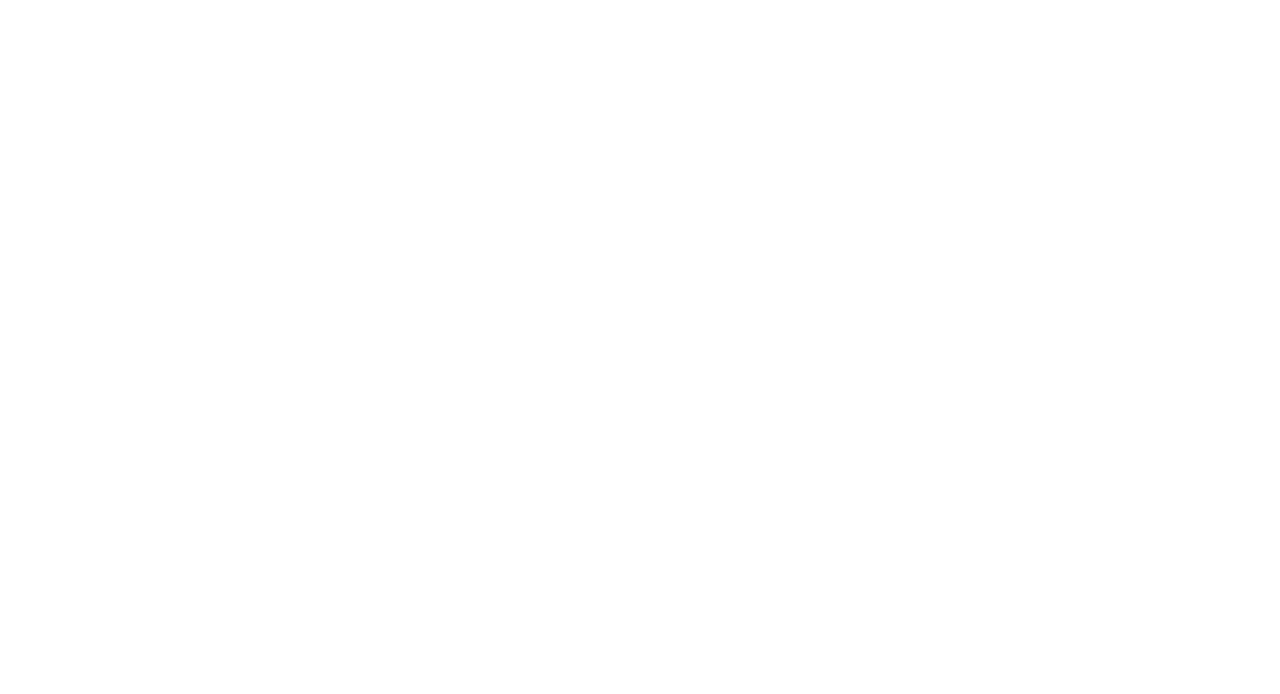
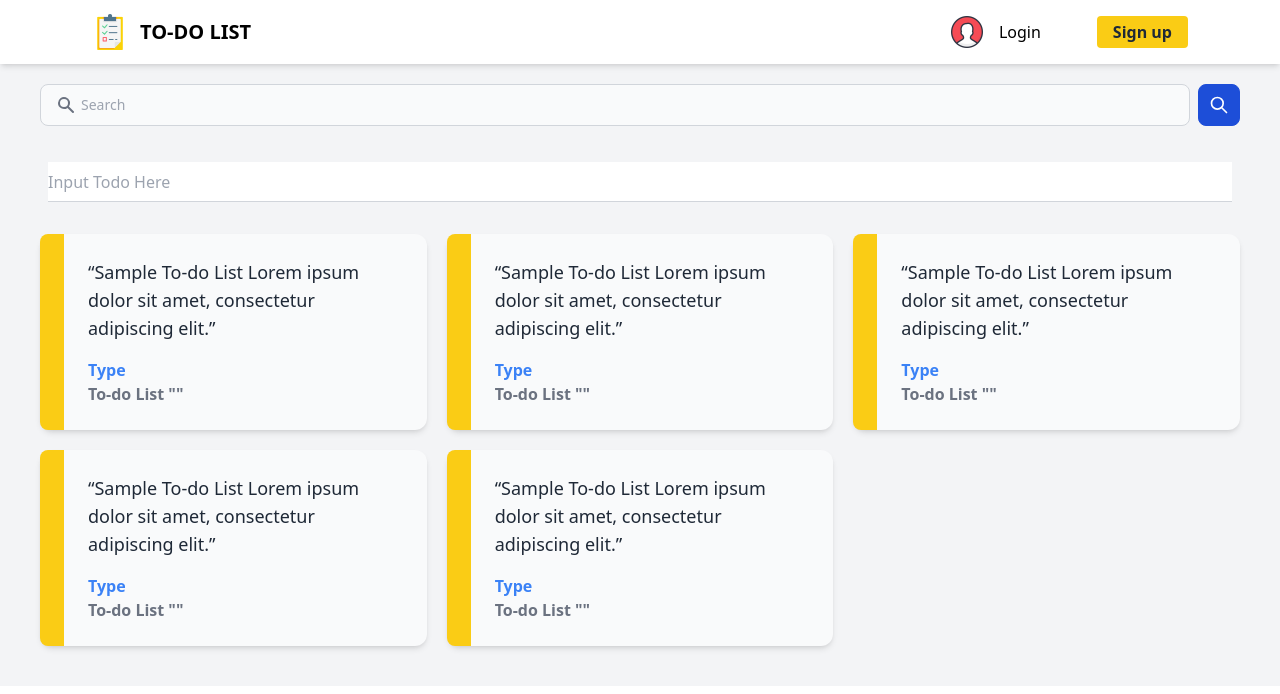
Before and after one commit to humerCA/To-Do-List, a React (Vite) app: page /main in a window 1280 px wide. Before the commit this address had no page. Shown: the top 694 px of the page. Built offline with nearby package versions, Linux system fonts and the light colour scheme.

Commit message:
dark mode

```diff
--- a/package.json
+++ b/package.json
@@ -11,6 +11,7 @@
   "dependencies": {
     "react": "^18.2.0",
     "react-dom": "^18.2.0",
+    "react-jwt": "^1.1.7",
     "react-router-dom": "^6.4.3"
   },
   "devDependencies": {
--- a/src/App.jsx
+++ b/src/App.jsx
@@ -2,14 +2,18 @@
 import { Route, Routes } from "react-router-dom";
 import About from "./Components/Pages/About";
 import Home from "./Components/Pages/Home";
+import Todo from "./Components/Main/Todo";
+import NotFound from "./Components/Pages/NotFound";
 
 function App() {
   return (
     <Routes>
       <Route path="/" element={<Home />} exact />
+      <Route path="/main" element={<Todo />} exact />
       <Route path="/about" element={<About />} exact>
         <Route path="company" element={<h1>Company</h1>} exact />
       </Route>
+      <Route path="*" element={<NotFound />} exact></Route>
     </Routes>
   );
 }
--- a/src/Components/Body.jsx
+++ b/src/Components/Body.jsx
@@ -6,13 +6,13 @@
   const [showSignUp, setSignUp] = useState(false);
   return (
     <>
-      <section className="relative z-0 flex h-full  flex-1 select-none flex-col bg-gray-100">
+      <section className="relative z-0 flex h-full select-none flex-col bg-gray-100 dark:bg-gray-800">
         <img
           src="src/Images/background.jpg"
           className="absolute h-full w-full bg-auto object-cover opacity-20"
         />
         <div className="relative flex h-full flex-col items-center justify-center p-20 text-center">
-          <h1 className="text-3xl font-black text-gray-800 sm:text-4xl md:text-5xl">
+          <h1 className="text-3xl font-black text-gray-800 dark:text-gray-100 sm:text-4xl md:text-5xl">
             Welcome to To-Do List
           </h1>
           <button
--- a/src/Components/Main/Todo.jsx
+++ b/src/Components/Main/Todo.jsx
@@ -1,7 +1,41 @@
 import React from "react";
+import Nav from "../Nav";
+import Cards from "../UIComponents/Cards";
+import TextInput from "../UIComponents/TextInput";
+import SearchBar from "../UIComponents/SearchBar";
 
 const Todo = () => {
-  return <div>Todo</div>;
+  return (
+    <>
+      <div className="inset-0 h-full bg-gray-100 bg-auto dark:bg-gray-700">
+        <div className="h-full dark:bg-gray-700">
+          <Nav />
+          <div className="my-5">
+            <SearchBar />
+          </div>
+          <div className="px-12 pb-2 pt-4 text-gray-50">
+            <TextInput
+              autoComplete="off"
+              type="text"
+              label="Input Todo Here"
+              name="Todo"
+              htmlFor="Todo"
+              placeholder="Input Todo Here"
+              // onChange={handleChange}
+              // value={formLoginData.username}
+            />
+          </div>
+          <div className="my-2 grid grid-flow-row items-center gap-5 px-10 pb-10 sm:grid-cols-2 lg:grid-cols-3 lg:px-10">
+            <Cards />
+            <Cards />
+            <Cards />
+            <Cards />
+            <Cards />
+          </div>
+        </div>
+      </div>
+    </>
+  );
 };
 
 export default Todo;
--- a/src/Components/Nav.jsx
+++ b/src/Components/Nav.jsx
@@ -1,6 +1,9 @@
 import React, { useState } from "react";
 import LoginForm from "./SigningOptions/LoginForm";
 import SignUp from "./SigningOptions/SignUp";
+import TodoListIcon from "../Images/to-do-list.png";
+import UserIcon from "../Images/user-icon.png";
+import { Link } from "react-router-dom";
 
 const Nav = () => {
   const [showSignUp, setSignUp] = useState(false);
@@ -8,21 +11,24 @@
   const [showMenu, setShowMenu] = useState(false);
   return (
     <>
-      <nav className="relative z-30 flex h-16 select-none flex-row items-center justify-between bg-white p-3 shadow-md">
-        <div className="ml-10 flex flex-row items-center sm:px-10">
-          <img src="src/Images/to-do-list.png" className="h-9" />
-          <span className="ml-3 w-40 text-lg font-black uppercase sm:text-xl">
-            To-Do List
-          </span>
+      <nav className="relative z-30 flex h-16 select-none flex-row items-center justify-between bg-white p-3 shadow-md dark:bg-gray-800">
+        <div className="ml-10 sm:ml-5 md:ml-20">
+          <Link className="flex flex-row items-center sm:px-5 md:px-0" to="/">
+            <img src={TodoListIcon} className="h-9" />
+            <span className="ml-3 text-lg font-black uppercase dark:text-gray-50 sm:text-xl">
+              To-Do List
+            </span>
+          </Link>
         </div>
+
         <button
           onClick={() => setShowMenu(!showMenu)}
-          className="align mr-7 rounded px-1.5 hover:bg-gray-200 focus:outline-none focus:ring focus:ring-gray-300 focus:ring-offset-2 md:hidden"
+          className="align mr-7 rounded px-1.5 hover:bg-gray-200 focus:outline-none focus:ring-1 focus:ring-gray-300 focus:ring-offset-1 dark:hover:bg-gray-700 md:hidden"
         >
           <div className="flex h-10 flex-col justify-center gap-1">
-            <span className="block h-1 w-7 rounded bg-black"></span>
-            <span className="block h-1 w-7 rounded bg-black"></span>
-            <span className="block h-1 w-7 rounded bg-black"></span>
+            <span className="block h-1 w-7 rounded bg-black dark:bg-gray-50"></span>
+            <span className="block h-1 w-7 rounded bg-black dark:bg-gray-50"></span>
+            <span className="block h-1 w-7 rounded bg-black dark:bg-gray-50"></span>
           </div>
         </button>
         <div className="mr-10 hidden flex-col content-center items-end md:flex">
@@ -31,8 +37,8 @@
               className="flex flex-row items-center justify-between"
               onClick={() => setShowLogin(!showLogin)}
             >
-              <img src="src/Images/user-icon.png" className="h-8" />
-              <span className="p-4">Login</span>
+              <img src={UserIcon} className="h-8" />
+              <span className="p-4 dark:text-gray-50">Login</span>
             </button>
             <button
               className="relative ml-10 rounded bg-yellow-400 py-1 px-4 font-bold text-gray-800 hover:bg-yellow-500 focus:outline-none focus:ring focus:ring-yellow-300 focus:ring-opacity-80 focus:ring-offset-2"
@@ -45,13 +51,13 @@
       </nav>
       {showMenu && (
         <div
-          className={`absolute z-50 w-full border-2 bg-gray-300 p-2 py-4 transition-all duration-500 ease-in ${
-            showMenu ? "top-16" : null
+          className={`absolute z-50 w-full bg-gray-700 bg-opacity-80 p-2 py-4 transition-all duration-500 ease-in ${
+            showMenu && "top-16"
           } md:hidden`}
         >
           <div className="align-center flex flex-col items-center justify-center text-lg font-bold">
             <button
-              className="flex flex-row items-center justify-between py-1 px-20 uppercase"
+              className="flex flex-row items-center justify-between py-1 px-20 uppercase text-white"
               onClick={() => setShowLogin(!showLogin)}
             >
               Login
@@ -65,7 +71,7 @@
           </div>
         </div>
       )}
-      {showLogin ? <LoginForm setShowLogin={setShowLogin} /> : null}
+      {showLogin && <LoginForm setShowLogin={setShowLogin} />}
       {showSignUp ? <SignUp setSignUp={setSignUp} /> : null}
     </>
   );
--- /dev/null
+++ b/src/Components/Pages/NotFound.jsx
@@ -0,0 +1,32 @@
+import React from "react";
+import ErrorPage from "../../Images/404.png";
+import { Link } from "react-router-dom";
+
+const NotFound = () => {
+  return (
+    <div className="relative inset-0 flex h-screen w-full flex-col bg-[#18242b] text-white">
+      <span className="mt-10 ml-10 text-8xl font-black text-[#e6ac4a] md:ml-20 ">
+        404
+      </span>
+      <span className="ml-10 mt-2 text-4xl font-normal md:ml-20">
+        Page not found
+      </span>
+      <span className="mt-1 ml-10 text-xl font-normal md:ml-20">
+        Please check the page if correct.
+      </span>
+      <Link
+        to="/"
+        className="z-50 mt-12 ml-10 w-36 rounded-full bg-[#c6453a] p-2 text-center font-bold md:ml-20"
+      >
+        Back
+      </Link>
+      <img
+        className="absolute bottom-0 z-0 m-auto flex max-h-screen w-full justify-end object-cover"
+        src={ErrorPage}
+        alt=""
+      />
+    </div>
+  );
+};
+
+export default NotFound;
--- a/src/Components/UIComponents/Cards.jsx
+++ b/src/Components/UIComponents/Cards.jsx
@@ -3,38 +3,21 @@
 const Cards = () => {
   return (
     <>
-      <figure className="rounded-xl bg-slate-100 p-8 dark:bg-slate-800 md:flex md:p-0">
-        <img
-          className="
-            mx-auto
-            h-24
-            w-24
-            rounded-full
-            md:h-auto
-            md:w-48
-            md:rounded-none
-          "
-          src="/sarah-dayan.jpg"
-          alt=""
-          width="384"
-          height="512"
-        />
-        <div className="space-y-4 pt-6 text-center md:p-8 md:text-left">
-          <blockquote>
-            <p className="text-lg font-medium">
-              “Tailwind CSS is the only framework that I've seen scale on large
-              teams. It’s easy to customize, adapts to any design, and the build
-              size is tiny.”
-            </p>
-          </blockquote>
-          <figcaption className="font-medium">
-            <div className="text-sky-500 dark:text-sky-400">Sarah Dayan</div>
-            <div className="text-slate-700 dark:text-slate-500">
-              Staff Engineer, Algolia
-            </div>
-          </figcaption>
-        </div>
-      </figure>
+      <div className="">
+        <figure className="relative rounded-xl bg-gray-50 p-4 shadow-md dark:bg-gray-800 md:m-0 md:flex md:p-0 ">
+          <div className="absolute top-0 left-0 h-full rounded-l-lg bg-yellow-400 p-3"></div>
+          <div className="flex flex-col flex-wrap space-y-4 pt-4 pl-5 text-center text-gray-800 md:w-auto md:p-6 md:pl-12 md:text-left">
+            <span className="w-full text-lg font-medium dark:text-gray-50">
+              “Sample To-do List Lorem ipsum dolor sit amet, consectetur
+              adipiscing elit.”
+            </span>
+            <figcaption className="rounded-full font-semibold">
+              <div className="text-blue-500">Type</div>
+              <div className="text-gray-500">To-do List "{Number}"</div>
+            </figcaption>
+          </div>
+        </figure>
+      </div>
     </>
   );
 };
--- /dev/null
+++ b/src/Components/UIComponents/SearchBar.jsx
@@ -0,0 +1,58 @@
+import React from "react";
+
+const SearchBar = () => {
+  return (
+    <>
+      <label for="simple-search" className="sr-only">
+        Search
+      </label>
+      <div className="relative flex w-full px-10">
+        <div className="pointer-events-none absolute inset-y-0 left-0 flex items-center pl-14">
+          <svg
+            aria-hidden="true"
+            className="h-5 w-5 text-gray-500 dark:text-gray-400"
+            fill="currentColor"
+            viewBox="0 0 20 20"
+            xmlns="http://www.w3.org/2000/svg"
+          >
+            <path
+              fill-rule="evenodd"
+              d="M8 4a4 4 0 100 8 4 4 0 000-8zM2 8a6 6 0 1110.89 3.476l4.817 4.817a1 1 0 01-1.414 1.414l-4.816-4.816A6 6 0 012 8z"
+              clip-rule="evenodd"
+            ></path>
+          </svg>
+        </div>
+        <input
+          type="text"
+          id="simple-search"
+          className="block w-full rounded-lg border border-gray-300 bg-gray-50 p-2.5 pl-10 text-sm text-gray-200 focus:border-blue-500 focus:ring-4 focus:ring-blue-500 "
+          placeholder="Search"
+          required
+        />
+
+        <button
+          type="submit"
+          className="ml-2 rounded-lg border border-blue-700 bg-blue-700 p-2.5 text-sm font-medium text-white hover:bg-blue-800 focus:outline-none focus:ring-4 focus:ring-blue-300 "
+        >
+          <svg
+            className="h-5 w-5"
+            fill="none"
+            stroke="currentColor"
+            viewBox="0 0 24 24"
+            xmlns="http://www.w3.org/2000/svg"
+          >
+            <path
+              stroke-linecap="round"
+              stroke-linejoin="round"
+              stroke-width="2"
+              d="M21 21l-6-6m2-5a7 7 0 11-14 0 7 7 0 0114 0z"
+            ></path>
+          </svg>
+          <span className="sr-only">Search</span>
+        </button>
+      </div>
+    </>
+  );
+};
+
+export default SearchBar;
--- a/src/Components/UIComponents/TextInput.jsx
+++ b/src/Components/UIComponents/TextInput.jsx
@@ -6,12 +6,12 @@
   return (
     <div className="relative mb-4">
       <input
-        className="peer h-10 w-full border-b-2 border-gray-300 text-gray-900 placeholder-transparent focus:border-yellow-400 focus:outline-none active:border-yellow-400"
+        className="peer h-10 w-full border-b-[1px] border-gray-300 text-gray-900 placeholder-transparent focus:border-b-[2.5px] focus:border-yellow-400 focus:outline-none dark:border-gray-500 dark:bg-gray-700 dark:text-gray-50"
         {...rest}
       />
       <label
         htmlFor={htmlFor}
-        className="pointer-events-none absolute left-0 -top-3.5 text-sm text-gray-600 transition-all peer-placeholder-shown:top-2 peer-placeholder-shown:text-base peer-placeholder-shown:text-gray-400 peer-focus:-top-3.5 peer-focus:text-sm peer-focus:text-yellow-400"
+        className="pointer-events-none absolute left-0 -top-3.5 text-sm text-gray-600 transition-all peer-placeholder-shown:top-2 peer-placeholder-shown:text-base peer-placeholder-shown:text-gray-400  peer-focus:-top-3.5 peer-focus:text-sm peer-focus:text-yellow-400 dark:text-gray-500 dark:peer-placeholder-shown:text-gray-400"
       >
         {label}
       </label>
```
Also changed, not shown: src/Components/SigningOptions/LoginForm.jsx (+10 -6 lines), src/Components/SigningOptions/SignUp.jsx (+9 -7 lines), src/Images/404.png (added), 1 other file (tests, documents, lock files or other folders).
